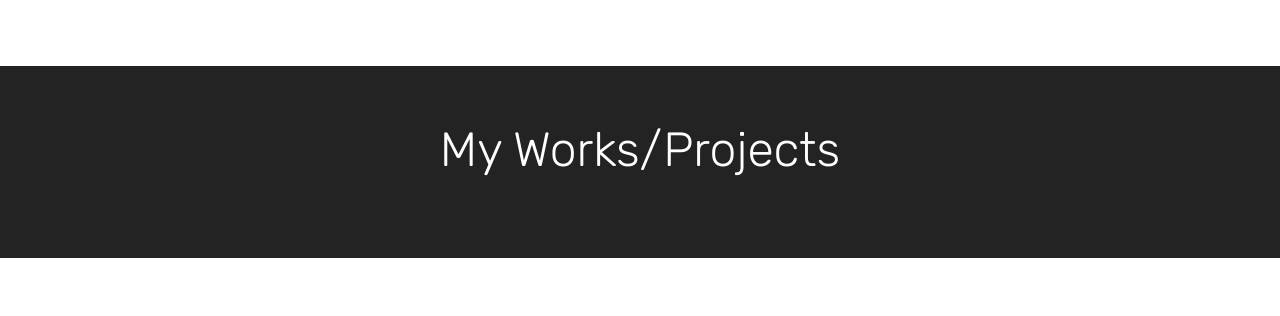
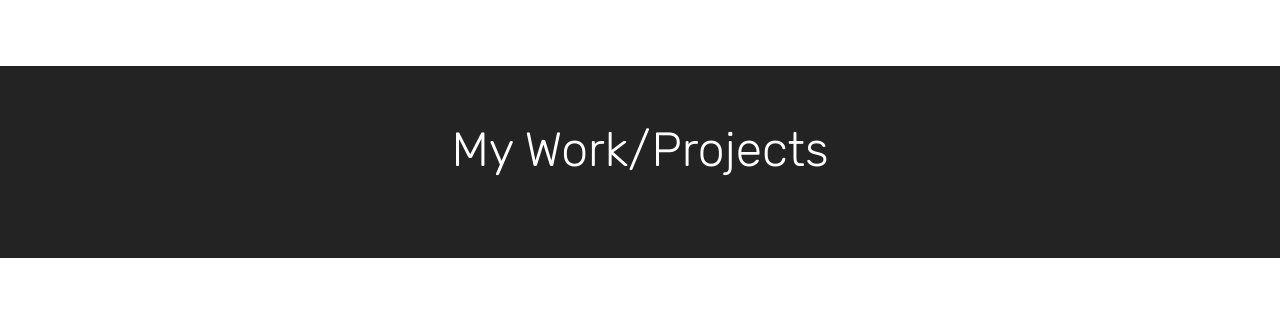
Before and after one commit to PullingStrings/sibusisozwane, a plain HTML site: page index.html in a window 1280 px wide. Shown: the part 840-1156 px from the top of the page. Drawn offline with Linux system fonts and the light colour scheme; files whose address does not match are found by name.

Commit message:
Edit again

```diff
--- a/index.html
+++ b/index.html
@@ -1,7 +1,6 @@
 <!DOCTYPE html>
 <html>
 <head>
-  <!-- Site made with Mobirise Website Builder v4.4.1, https://mobirise.com -->
   <meta charset="UTF-8">
   <meta http-equiv="X-UA-Compatible" content="IE=edge">
   <meta name="generator" content="Mobirise v4.4.1, mobirise.com">
@@ -81,7 +80,7 @@
         <div class="media-container-row">
             <div class="title col-12 col-md-8">
                 <h2 class="align-center pb-3 mbr-fonts-style display-2">
-                    My Works/Projects</h2>
+                    My Work/Projects</h2>
 
 
             </div>
```
